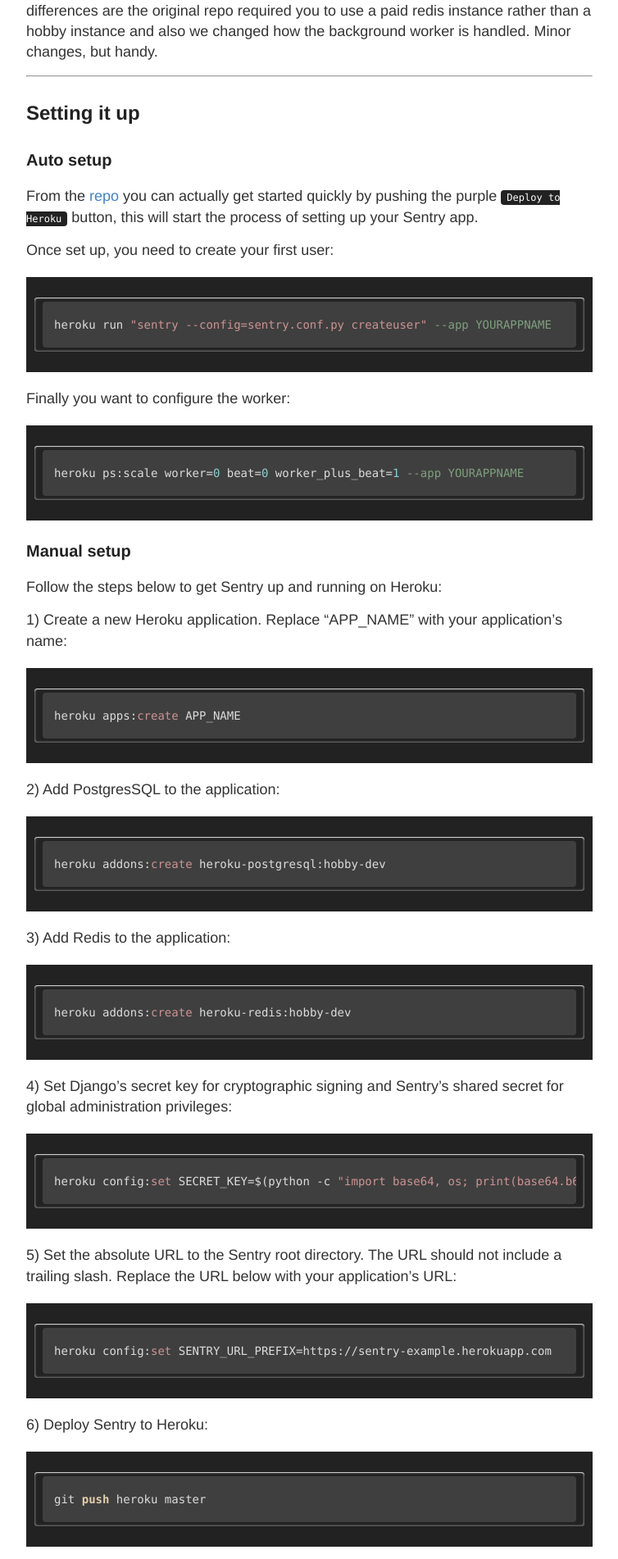
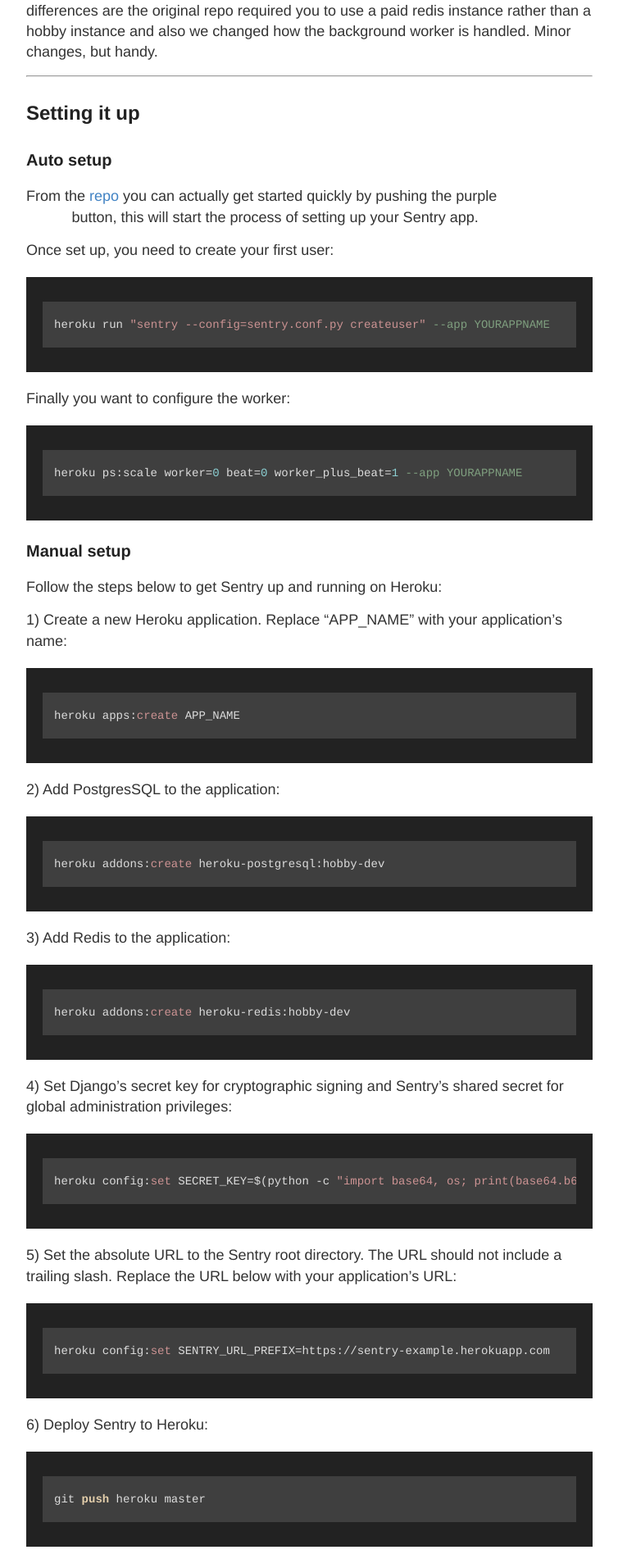
Before and after one commit to flybaseio/flybaseio.github.io, a Jekyll site: the page built from index.html, in a window 1280 px wide. Shown: the part 625-2527 px from the top of the page at 82% size, without its empty margins (248-1002 px from the left). Built offline with Jekyll 4.4.1, drawn with Linux system fonts in a browser that asks for light colours; nearby versions of some CDN libraries; the list of posts is cut into pages by our own code.

Commit message:
highlight

```diff
--- a/_includes/top.html
+++ b/_includes/top.html
@@ -10,7 +10,7 @@
 	<meta name="keywords" content="real-time, backend as a service, websockets, instant API, mobile database, Angular Bindings, Backbone Bindings, Ember Bindings, iOS plugins, Android plugins, javascript API, real-time sync, browser, mobile, no servers, build apps fast, servers optional, completely real-time, build collaborative apps, real-time, JSON data, First-class Security, Automatic Scaling, Real-time Synchronization, Data Accessibility, Free Sign Up, REST API, PHP, Python, Ruby, {% if page.title %}{{ page.title }}{% endif %}">
 
 <link href="https://maxcdn.bootstrapcdn.com/font-awesome/4.4.0/css/font-awesome.min.css" rel="stylesheet" integrity="sha256-k2/8zcNbxVIh5mnQ52A0r3a6jAgMGxFJFE2707UxGCk= sha512-ZV9KawG2Legkwp3nAlxLIVFudTauWuBpC10uEafMHYL0Sarrz5A7G79kXh5+5+woxQ5HM559XX2UZjMJ36Wplg==" crossorigin="anonymous">
-	<link rel="stylesheet" type="text/css" href="/assets/css/datamcfly.css?v=20160723.4a">
+	<link rel="stylesheet" type="text/css" href="/assets/css/datamcfly.css?v=20160728.1a">
 {% comment %}
 	<link rel="stylesheet" href="/assets/css/prism.css">
 	<script src="/assets/js/prism.js"></script>
--- a/assets/css/datamcfly.css
+++ b/assets/css/datamcfly.css
@@ -584,6 +584,7 @@ code {
     text-align: center;
 }
 
+/*
 code{
     font-size: 0.9em;
     background-color: #F0F0F0;
@@ -619,6 +620,7 @@ pre code {
 	font-size: 11px;
 	padding: 0;
 }
+*/
 .well {
 	min-height: 20px;
 	padding: 19px;
```
